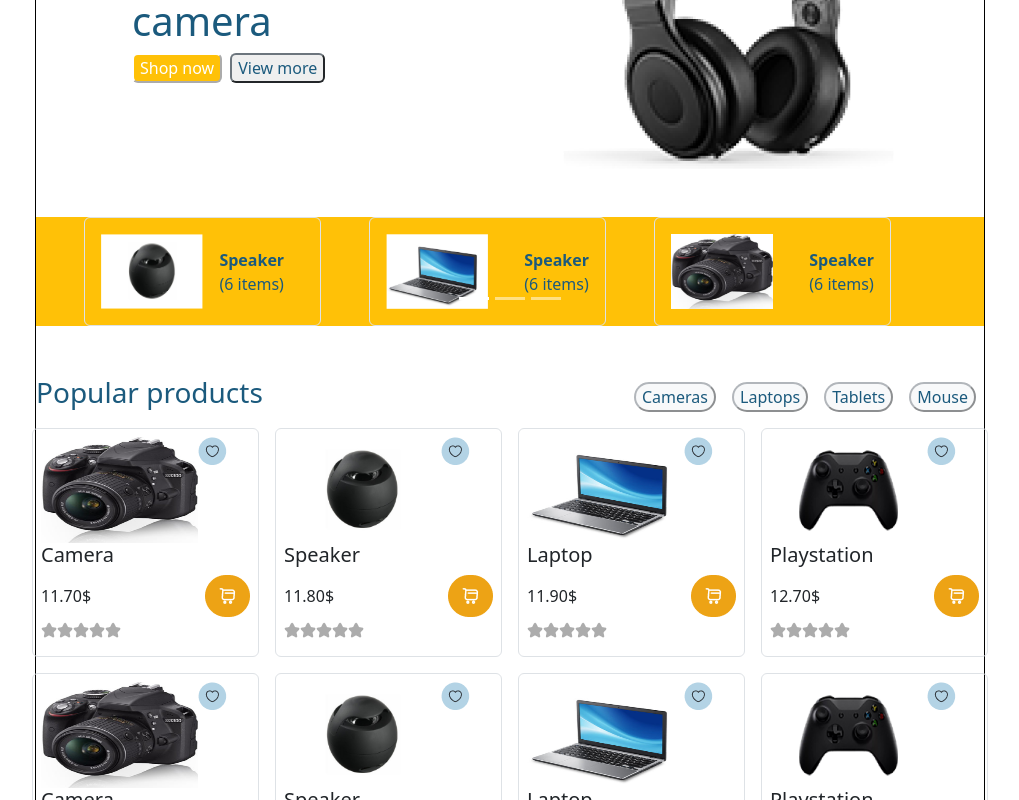
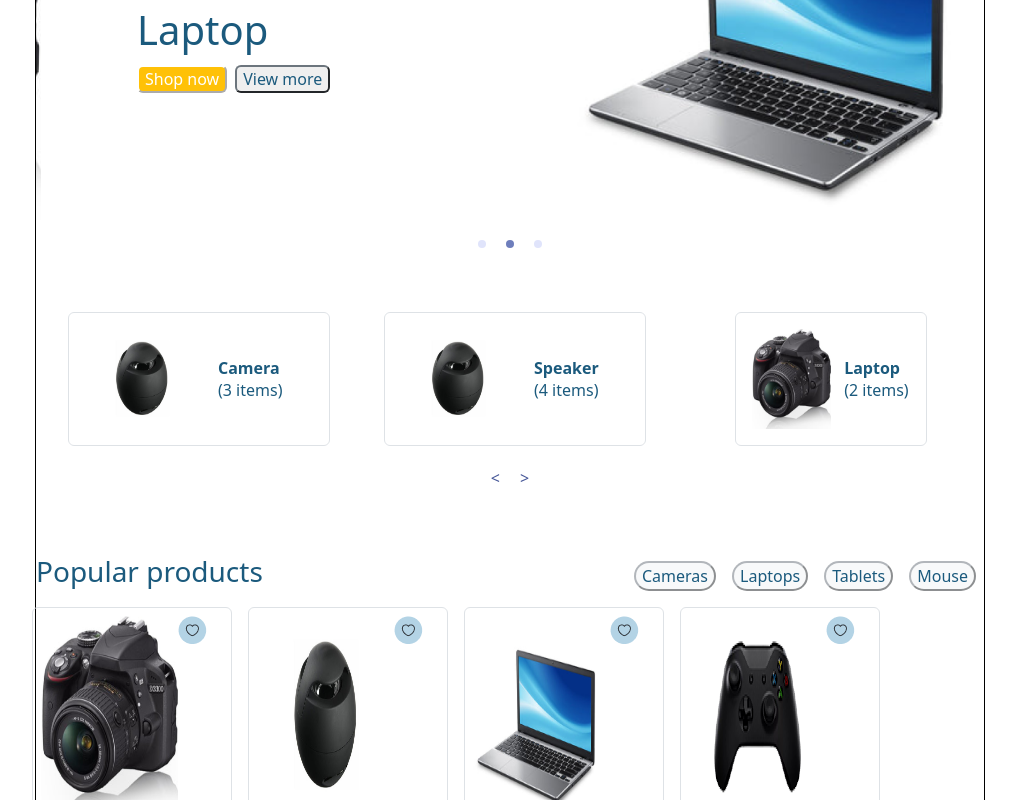
Before and after one commit to JamiyanD/React-E-commerce, a React (Create React App) app in the folder react-e-commerce/: page / in a window 1280 px wide. Shown: the part 380-1180 px from the top of the page, without its empty margins (130-1149 px from the left). Built offline with nearby package versions, Linux system fonts and the light colour scheme.

Commit message:
01.06 at class

```diff
--- a/react-e-commerce/package.json
+++ b/react-e-commerce/package.json
@@ -9,6 +9,7 @@
     "bootstrap": "^5.2.3",
     "bootstrap-icons": "^1.10.3",
     "react": "^18.2.0",
+    "react-alice-carousel": "^2.7.0",
     "react-bootstrap": "^2.7.0",
     "react-dom": "^18.2.0",
     "react-scripts": "5.0.1",
--- a/react-e-commerce/src/App.css
+++ b/react-e-commerce/src/App.css
@@ -30,6 +30,23 @@
   list-style: none;
   padding: 0;
 }
+.carousel1-img{
+  height: 400px;
+}
+.carousel2-img{
+  height: 100px;
+}
+#card{
+  width: 200px;
+
+}
+.card-img{
+  height: 200px;
+}
+.alice-carousel ul{
+  margin: 5px;
+}
+
 #up{
   height:74px ;
 }
--- a/react-e-commerce/src/ProductFunc.jsx
+++ b/react-e-commerce/src/ProductFunc.jsx
@@ -2,9 +2,9 @@ import {Stack} from "react-bootstrap"
 import './App.css';
 function ProductFunc(props) {
     return (
-        <div id="card" class="col m-2 p-2 border rounded h-100 ">
+        <div id="card" class=" m-2 p-2 border rounded h-100 ">
             <Stack direction="horizontal" className="h-50">
-                <img class="w-75 h-100" src={props.imgUrl} alt=""></img>
+                <img class="w-75 card-img" src={props.imgUrl} alt=""></img>
                 <img class="mb-auto" src="./img/heart.png" alt=""></img>
             </Stack>
             <h5>{props.title}</h5>
--- a/react-e-commerce/src/Section1.jsx
+++ b/react-e-commerce/src/Section1.jsx
@@ -1,38 +1,21 @@
 import {Stack, Carousel, Row, Col} from 'react-bootstrap'
+import carousel1 from './data/carousel1'
+import Section1Func from './Section1Func'
+import AliceCarousel from 'react-alice-carousel'
 function Section1 (){
+
+    const image = carousel1.map(element => {
+        return(
+            <Section1Func
+           name={element.name}
+           imgURL={element.imgURL}
+           />
+        )
+    })
     return(
-        <Carousel className="mt-5 h-100" interval={null} >
-            <Carousel.Item className="h-100 carousel-item" >
-                <div className='d-flex align-items-center h-100'>
-                <div className=" ms-5">
-                    <h1 class="w-50 color ms-5">Canon <br></br>camera</h1>
-                        <button className="bg-warning text-white border-white rounded ms-5">Shop now</button>
-                        <button className="color border-secondary rounded ms-2">View more</button>
-                </div>
-                <img className="ms-auto h-100" src="./img/frame 29.png" alt=""></img>
-                </div>
-            </Carousel.Item>
-            <Carousel.Item className="h-100" >
-                <div className='d-flex align-items-center h-100'>
-                <div className=" ms-5">
-                    <h1 class="w-50 color ms-5">Canon <br></br>camera</h1>
-                        <button className="bg-warning text-white border-white rounded ms-5">Shop now</button>
-                        <button className="color border-secondary rounded ms-2">View more</button>
-                </div>
-                <img className="ms-auto h-100" src="./img/speaker.png" alt=""></img>
-                </div>
-            </Carousel.Item>
-            <Carousel.Item className="h-100" >
-                <div className='d-flex align-items-center h-100'>
-                <div className=" ms-5">
-                    <h1 class="w-50 color ms-5">Canon <br></br>camera</h1>
-                        <button className="bg-warning text-white border-white rounded ms-5">Shop now</button>
-                        <button className="color border-secondary rounded ms-2">View more</button>
-                </div>
-                <img className="ms-auto h-100" src="./img/playstation.png" alt=""></img>
-                </div>
-            </Carousel.Item>
-    </Carousel>
+        <AliceCarousel autoPlay autoPlayInterval={"5000"} disableButtonsControls={true} className="mt-5 h-100" >
+            {image}
+         </AliceCarousel>
     )
 }
 
--- /dev/null
+++ b/react-e-commerce/src/Section1Func.jsx
@@ -0,0 +1,19 @@
+import { Carousel  } from "react-bootstrap"
+
+function Section1Func(props) {
+    return (
+        <div className="h-100 " >
+            <div className='d-flex align-items-center h-100'>
+                <div className=" ms-5">
+                    <h1 class="w-50 color ms-5">Canon <br></br>{props.name}</h1>
+                    <button className="bg-warning text-white border-white rounded ms-5">Shop now</button>
+                    <button className="color border-secondary rounded ms-2">View more</button>
+                </div>
+                <img className="ms-auto carousel1-img" src={props.imgURL} alt=""></img>
+            </div>
+        </div>
+
+
+    )
+}
+export default Section1Func
--- a/react-e-commerce/src/Section2.jsx
+++ b/react-e-commerce/src/Section2.jsx
@@ -1,36 +1,30 @@
-import { Stack } from 'react-bootstrap'
+import { Stack, Carousel } from 'react-bootstrap'
+import AliceCarousel from 'react-alice-carousel'
+import carousel2Data from './data/carousel2'
+import Section2Func from './Section2Func'
 function Section2() {
+    const images = carousel2Data.map(par => {
+        return (
+            <Section2Func
+                name={par.name}
+                items={par.items}
+                imgUrl={par.imgUrl}
+                // name2={par.name2}
+                // items2={par.items2}
+                // imgUrl2={par.imgUrl2}
+                // name3={par.name3}
+                // items3={par.items3}
+                // imgUrl3={par.imgUrl3}
+            />
+        )
+    })
     return (
-        <section className="carousel slide mt-5 w-100 bg-warning" id="carousel-demo" data-bs-ride="carousel">
-            <div className='carousel-indicators'>
-                <button type='button' data-bs-target="carousel-demo" data-bs-slide-to="0" class="active"></button>
-                <button type='button' data-bs-target="carousel-demo" data-bs-slide-to="1" ></button>
-                <button type='button' data-bs-target="carousel-demo" data-bs-slide-to="2"></button>
-            </div>
-            <div class="carousel-inner w-100 h-100">
-                <Stack direction="horizontal" gap={5} className="carousel-item h-100 w-100">
-                    <div className='d-flex col-3 justify-content-between h-100 align-items-center border rounded p-3 ms-5'>
-                        <img className="h-100 col-6" src="./img/speaker.png" alt=""></img>
-                        <p1 className="col-5 color"><strong>Speaker</strong><br></br>(6 items)</p1>
-                    </div>
-                    <div className="d-flex col-3 justify-content-between h-100 align-items-center border rounded p-3">
-                        <img className="h-100 col-6" src="./img/laptop.png" alt=""></img>
-                        <p1 className="color"><strong>Speaker</strong><br></br>(6 items)</p1>
-                    </div>
-                    <div className="d-flex col-3 justify-content-between h-100 align-items-center border rounded p-3">
-                        <img className="h-100 col-6" src="./img/camera.png" alt=""></img>
-                        <p1 className="color"><strong>Speaker</strong><br></br>(6 items)</p1>
-                    </div>
-                </Stack>
+        <div >
+            <AliceCarousel autoPlay autoPlayInterval={"5000"}  disableDotsControls={true} responsive={{0: {items: 3, itemsFit: 'contain'}}} >
+                {images}
+            </AliceCarousel>
+        </div>
 
-            </div>
-            <button class="carousel-control-prev" type="button" data-bs-target="#carousel-demo" data-bs-slide="prev">
-                <span class="carousel=control-prev-icon"></span>
-            </button>
-            <button class="carousel-control-next" type="button" data-bs-target="#carousel-demo" data-bs-slide="next">
-                <span class="carousel=control-next-icon"></span>
-            </button>
-        </section>
     )
 }
 export default Section2
--- /dev/null
+++ b/react-e-commerce/src/Section2Func.jsx
@@ -0,0 +1,23 @@
+
+function Section2Func(props){
+    return(
+
+                <div  className="w-100 d-flex justify-content-evenly align-items-center mt-5 ">
+                    <div className='d-flex justify-content-between h-75 align-items-center border rounded p-3 '>
+                        <img className="carousel2-img  col-6 " src={props.imgUrl} alt=""></img>
+                        <p1 className="col-5 color"><strong>{props.name}</strong><br></br>({props.items} items)</p1>
+                    </div>
+                    {/* <div className="d-flex col-3 justify-content-between h-75 align-items-center border rounded p-3">
+                        <img className="carousel2-img col-6 " src={props.imgUrl2} alt=""></img>
+                        <p1 className="color"><strong>{props.name2}</strong><br></br>({props.items2} items)</p1>
+                    </div>
+                    <div className="d-flex col-3 justify-content-between h-75 align-items-center border rounded p-3">
+                        <img className="carousel2-img col-6 " src={props.imgUrl3} alt=""></img>
+                        <p1 className="color"><strong>{props.name3}</strong><br></br>({props.items3} items)</p1>
+                    </div> */}
+                </div>
+
+
+    )
+}
+export default Section2Func
--- a/react-e-commerce/src/Section3.jsx
+++ b/react-e-commerce/src/Section3.jsx
@@ -4,7 +4,7 @@ import products from "./data/products"
 
 import './App.css';
 function Section3() {
-    const productLoop1 = products.map(element => {
+    const productLoop = products.map(element => {
         return (
             <ProductFunc
                 title={element.title}
@@ -13,15 +13,7 @@ function Section3() {
             />
         )
     })
-    const productLoop2 = products.map(element => {
-        return (
-            <ProductFunc
-                title={element.title}
-                price={element.price}
-                imgUrl={element.imgUrl}
-            />
-        )
-    })
+
     return (
         <section className="mt-5">
             <Stack direction="horizontal" id="product-up" >
@@ -35,12 +27,10 @@ function Section3() {
 
             </Stack>
             <div id="product-down">
-                <div class="row h-50">
-                    {productLoop1}
+                <div class="row ">
+                    {productLoop}
                 </div>
-                <div class="row h-50 mt-3">
-                    {productLoop2}
-                </div>
+
             </div>
         </section>
 
--- /dev/null
+++ b/react-e-commerce/src/data/carousel1.js
@@ -0,0 +1,16 @@
+
+const carousel1 = [
+    {
+        name:"Camera",
+        imgURL:"./img/camera.png"
+    },
+    {
+        name:"Laptop",
+        imgURL:"./img/laptop.png"
+    },
+    {
+        name:"Speaker",
+        imgURL:"./img/speaker.png"
+    }
+]
+export default carousel1
--- /dev/null
+++ b/react-e-commerce/src/data/carousel2.js
@@ -0,0 +1,49 @@
+const carousel2Data = [
+    {
+        imgUrl: 'img/camera.png',
+        name:'Laptop',
+        items:"2",
+    },
+    {
+        imgUrl: 'img/speaker.png',
+        name:'Camera',
+        items:"3",
+    },
+    {
+        imgUrl: 'img/speaker.png',
+        name:'Speaker',
+        items:"4"
+    },
+    {
+        imgUrl: 'img/camera.png',
+        name:'Laptop',
+        items:"2",
+    },
+    {
+        imgUrl: 'img/camera.png',
+        name:'Camera',
+        items:"3",
+    },
+    {
+        imgUrl: 'img/camera.png',
+        name:'Speaker',
+        items:"4"
+    },
+    {
+        imgUrl: 'img/camera.png',
+        name:'Laptop',
+        items:"2",
+    },
+    {
+        imgUrl: 'img/speaker.png',
+        name:'Camera',
+        items:"3",
+    },
+    {
+        imgUrl: 'img/speaker.png',
+        name:'Speaker',
+        items:"4"
+    }
+
+]
+export default carousel2Data
--- a/react-e-commerce/src/data/products.js
+++ b/react-e-commerce/src/data/products.js
@@ -18,6 +18,21 @@ const products = [
         title:"Playstation",
         price:"12.70$",
         imgUrl:"../img/playstation.png"
+    },
+    {
+        title:"Playstation",
+        price:"12.70$",
+        imgUrl:"../img/playstation.png"
+    },
+    {
+        title:"Playstation",
+        price:"12.70$",
+        imgUrl:"../img/playstation.png"
+    },
+    {
+        title:"Playstation",
+        price:"12.70$",
+        imgUrl:"../img/playstation.png"
     }
 ]
 export default products
--- a/react-e-commerce/src/index.js
+++ b/react-e-commerce/src/index.js
@@ -4,6 +4,7 @@ import './index.css';
 import App from './App';
 import reportWebVitals from './reportWebVitals';
 import 'bootstrap/dist/css/bootstrap.min.css';
+import "react-alice-carousel/lib/alice-carousel.css"
 
 const root = ReactDOM.createRoot(document.getElementById('root'));
 root.render(
```
Also changed, not shown: 2 other files (tests, documents, lock files or other folders).
